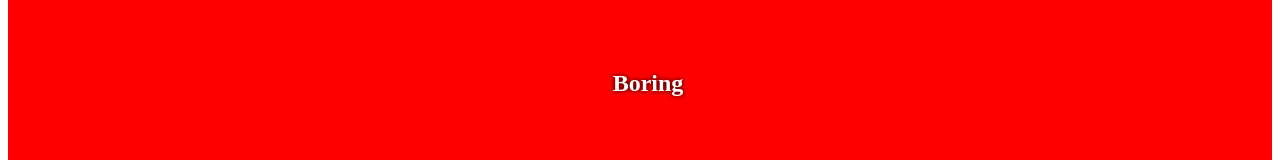
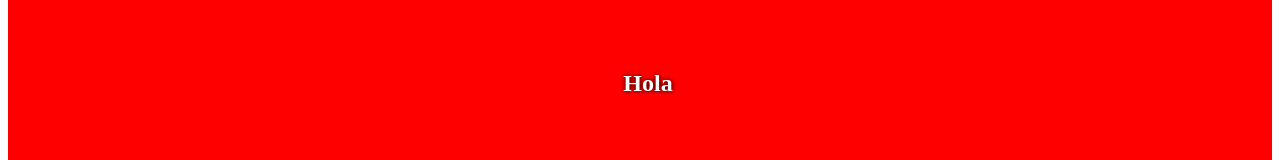
Before and after one commit to josemontoya69jmh/ejemploscss3, an Angular app: page / in a window 1280 px wide. Shown: the part 325-485 px from the top of the page. Built offline with nearby package versions, Linux system fonts and the light colour scheme.

Commit message:
2 files modified

```diff
--- a/src/app/parrallax/parrallax.component.css
+++ b/src/app/parrallax/parrallax.component.css
@@ -55,6 +55,9 @@ body,html{
 
 /* The styling for the static div. */
 .static {
+  background: blue;
+}
+.staticred {
   background: red;
 }
 
--- a/src/app/parrallax/parrallax.component.html
+++ b/src/app/parrallax/parrallax.component.html
@@ -1,17 +1,17 @@
 <main class="wrapper">
 
 
- <section class="section static">
-    <h1>Boring</h1>
+ <section class="section staticred">
+    <h1>Hola</h1>
   </section>
 
   <section class="section parallax bg2">
     <h1>Mascotas</h1>
   </section>
   <section class="section static">
-    <h1>Boring</h1>
+    <h1>en rohjo</h1>
   </section>
-  <section class="section parallax bg2">
-    <h1>SO FWUFFY AWWW</h1>
+  <section class="section parallax bg1">
+    <h1>Adioos</h1>
   </section>
 </main>
```
